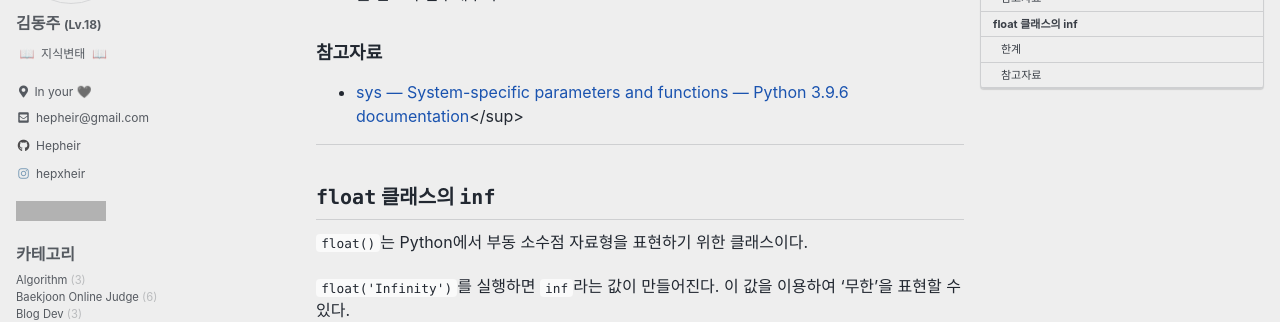
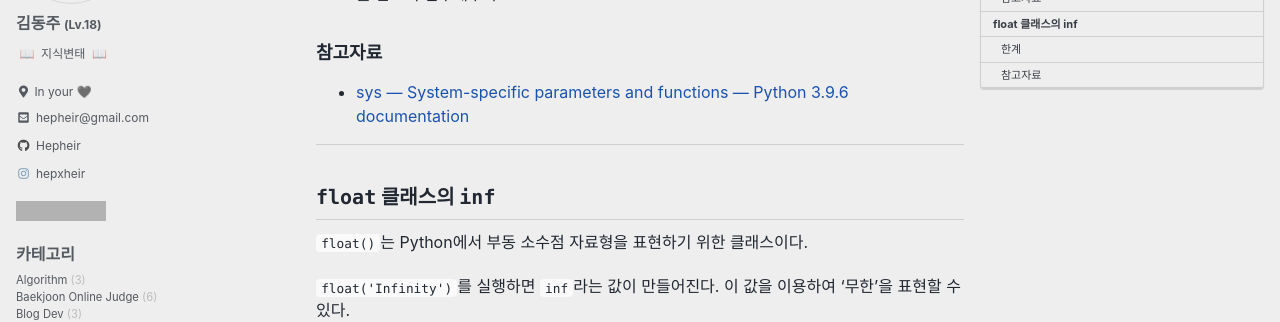
Before and after one commit to Hepheir/archived-hepheir.github.io, a Jekyll site: the page built from _posts/Python/2022-03-01-infinity.md, in a window 1280 px wide and 900 px high, scrolled down 789 px. Shown: the part 154-476 px from the top of the window. Built offline with Jekyll 4.4.1, drawn with Linux system fonts in a browser that asks for light colours; cached includes are drawn as plain includes; formulas are drawn with MathJax 3; comment, search, counter and statistics services are not loaded; grey boxes are pictures that could not be loaded.

Commit message:
post: 홀로 남겨진 `<sup>` 태그의 잔재물 제거

```diff
--- a/_posts/Python/2022-03-01-infinity.md
+++ b/_posts/Python/2022-03-01-infinity.md
@@ -40,7 +40,7 @@ Python에서 무한대를 표현하는 방법은 일반적으로, 정수로 표
 
 ### 참고자료
 
--   [sys — System-specific parameters and functions — Python 3.9.6 documentation](https://docs.python.org/3/library/sys.html?highlight=sys%20maxsize#sys.maxsize)</sup>
+-   [sys — System-specific parameters and functions — Python 3.9.6 documentation](https://docs.python.org/3/library/sys.html?highlight=sys%20maxsize#sys.maxsize)
 
 * * *
 
```
